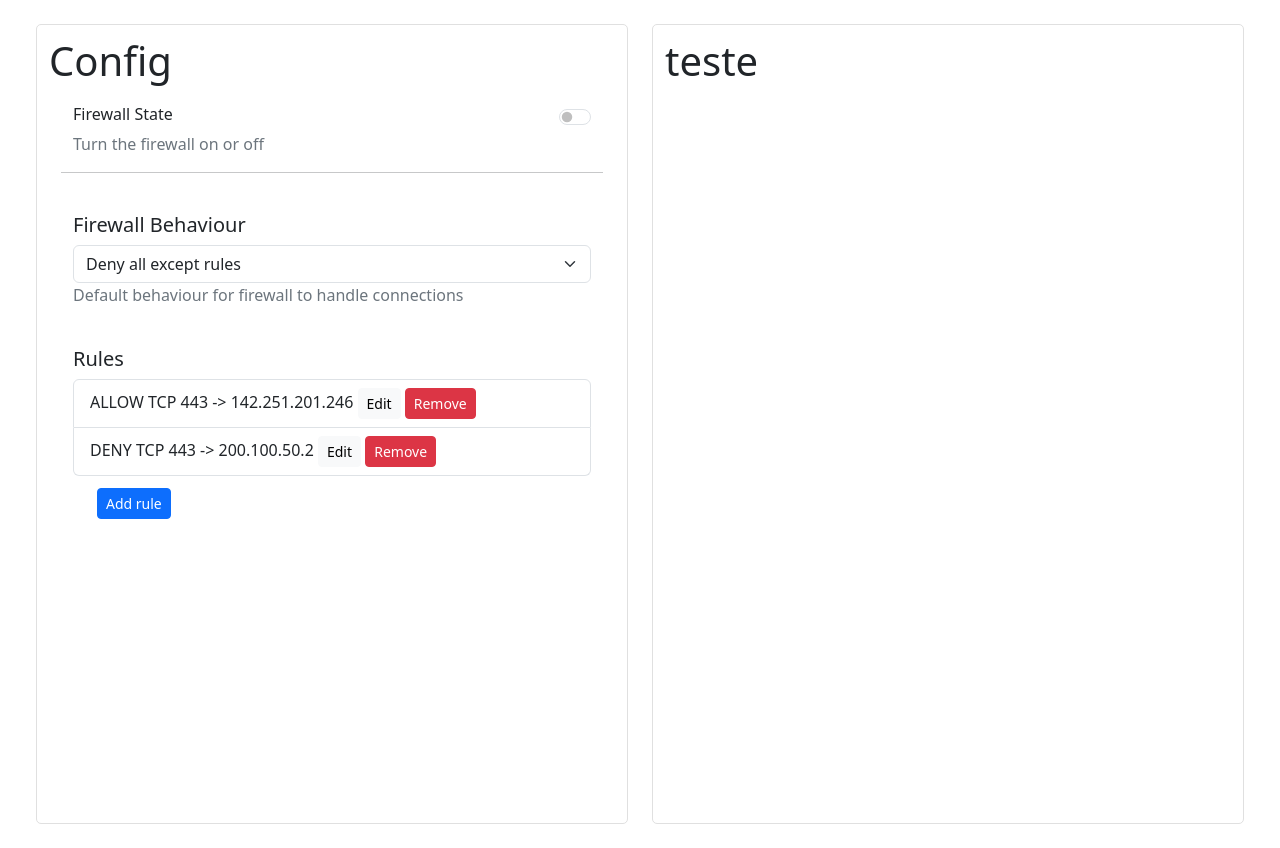
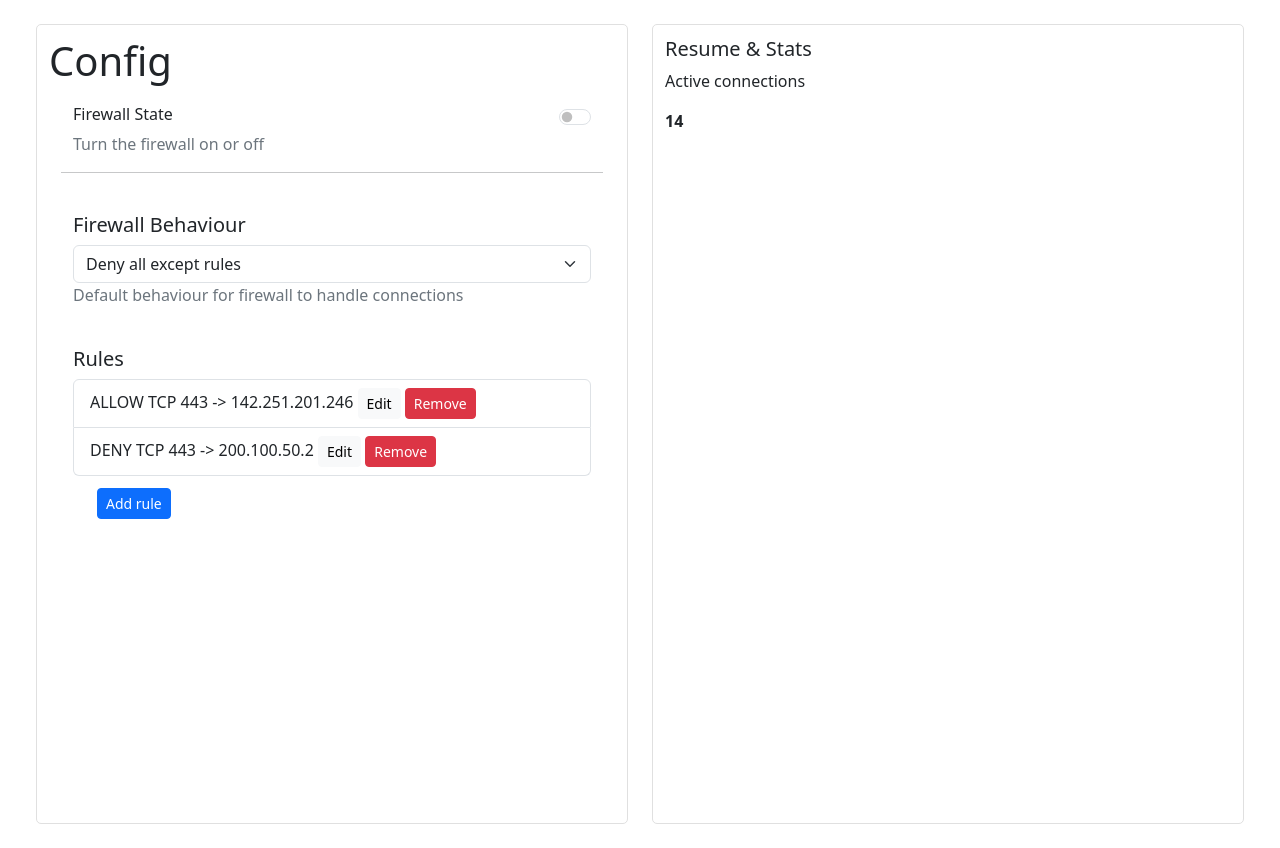
Before and after one commit to icaruuuuuu/firewall-wizard, a plain HTML site: page config.html in a window 1280 px wide. Drawn offline with nearby package versions, Linux system fonts and the light colour scheme.

```diff
--- a/config.html
+++ b/config.html
@@ -58,7 +58,11 @@
 	</div>
 
 	<div class="wrap">
-		<h1>teste</h1>
+		<div>
+			<h5>Resume & Stats</h5>
+			<p>Active connections</p>
+			<p><b>14</b></p>
+		</div>
 	</div>
 </body>
 </html>
```
Also changed, not shown: index.html (+0 -6 lines).
